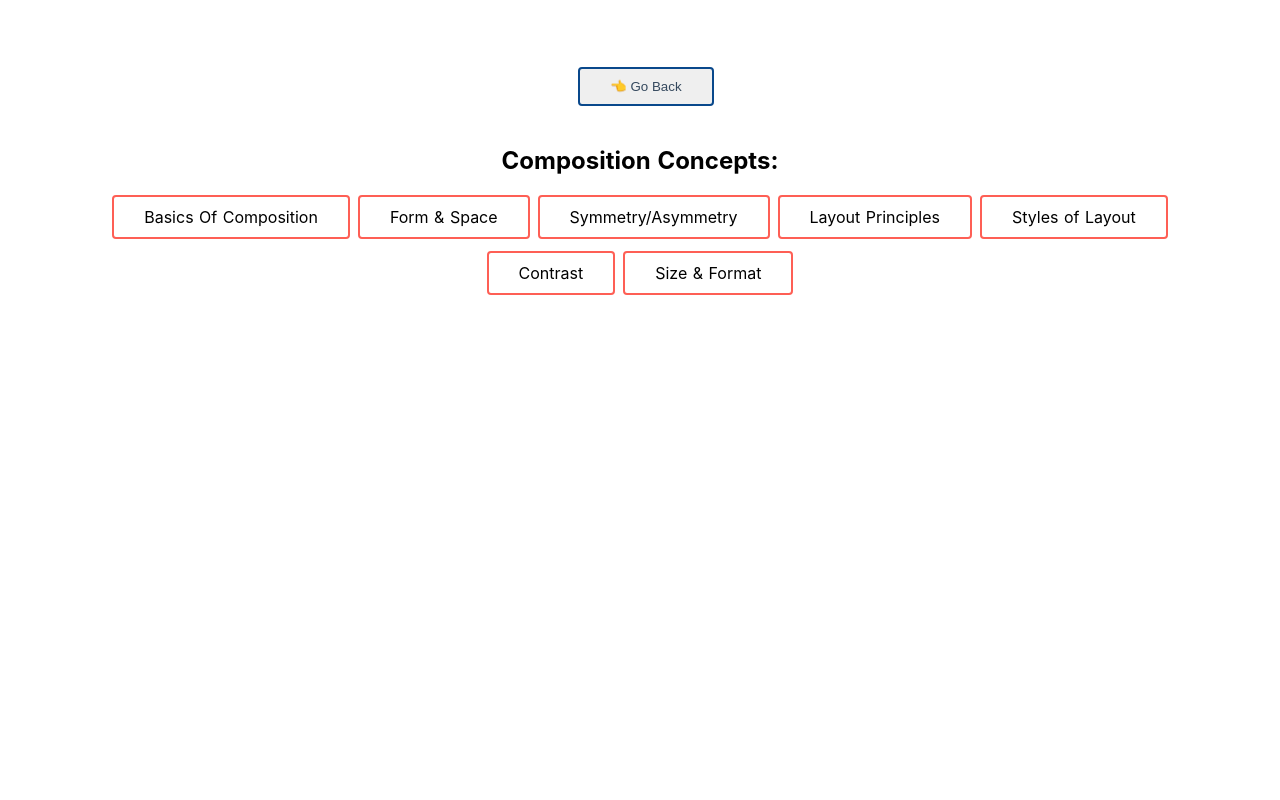
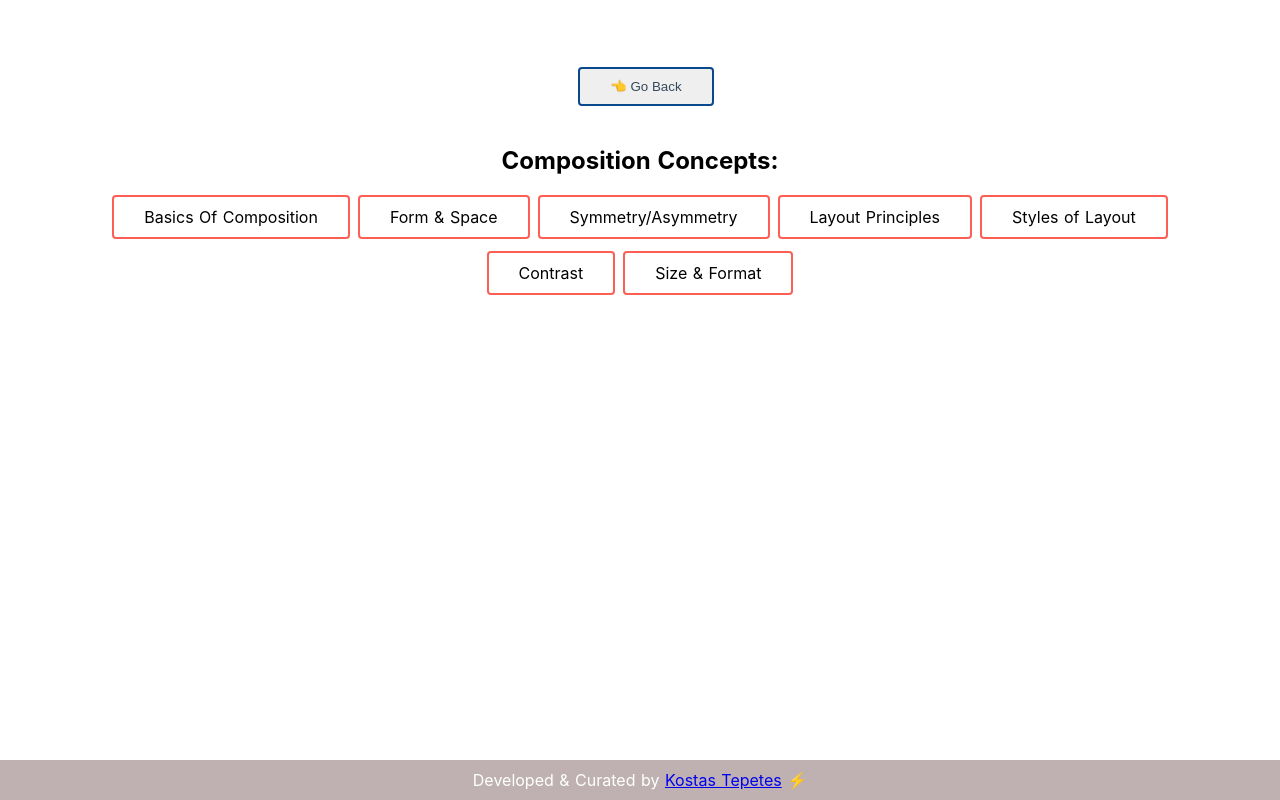
Before and after one commit to kostastepetes/design-cheatsheet, a Nuxt app: page /composition_concepts in a window 1280 px wide. Built offline with nearby package versions, Linux system fonts and the light colour scheme; what vue-notion would draw is missing.

Commit message:
initial commit

```diff
--- a/pages/composition_concepts.vue
+++ b/pages/composition_concepts.vue
@@ -15,6 +15,9 @@
       </div>
 
     </div>
+    <footer>Developed & Curated by
+      <a target="_blank" href="https://kostastepetes.netlify.app/">Kostas Tepetes</a> ⚡
+    </footer>
   </div>
 </template>
 
--- a/pages/research.vue
+++ b/pages/research.vue
@@ -15,6 +15,9 @@
       </div>
 
     </div>
+    <footer>Developed & Curated by
+      <a target="_blank" href="https://kostastepetes.netlify.app/">Kostas Tepetes</a> ⚡
+    </footer>
   </div>
 </template>
 
--- a/pages/research_concepts/methods_design.vue
+++ b/pages/research_concepts/methods_design.vue
@@ -18,6 +18,9 @@
         </div>
 
       </div>
+      <footer>Developed & Curated by
+      <a target="_blank" href="https://kostastepetes.netlify.app/">Kostas Tepetes</a> ⚡
+    </footer>
     </div>
   </template>
 
--- a/pages/tools.vue
+++ b/pages/tools.vue
@@ -20,6 +20,9 @@
       </div>
 
     </div>
+    <footer>Developed & Curated by
+      <a target="_blank" href="https://kostastepetes.netlify.app/">Kostas Tepetes</a> ⚡
+    </footer>
   </div>
 </template>
 
```
